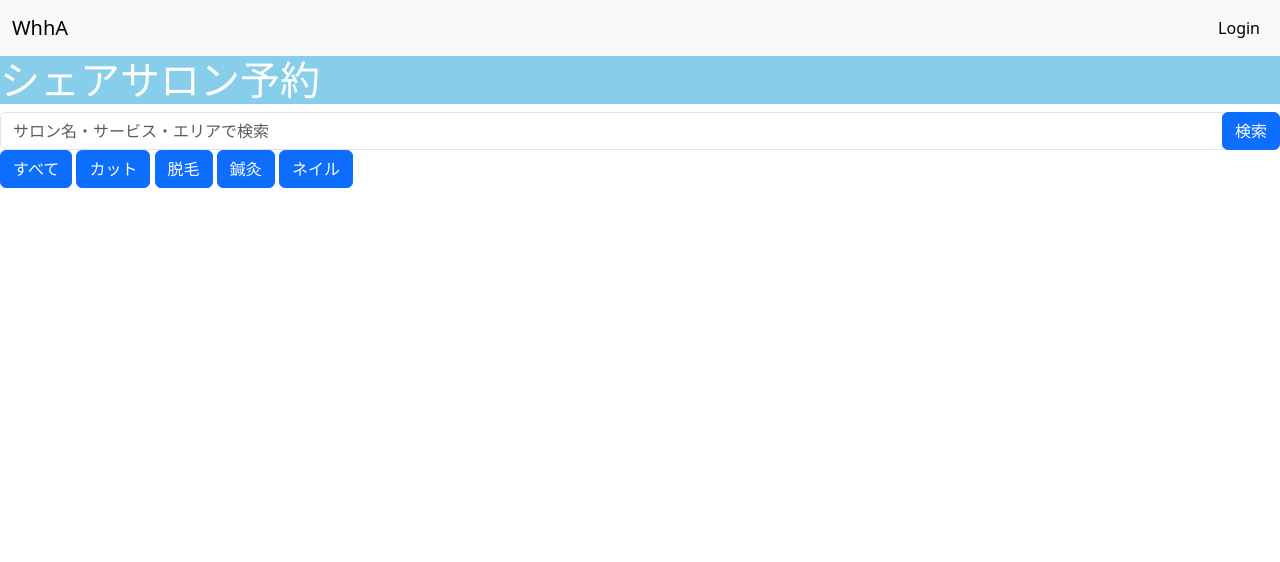
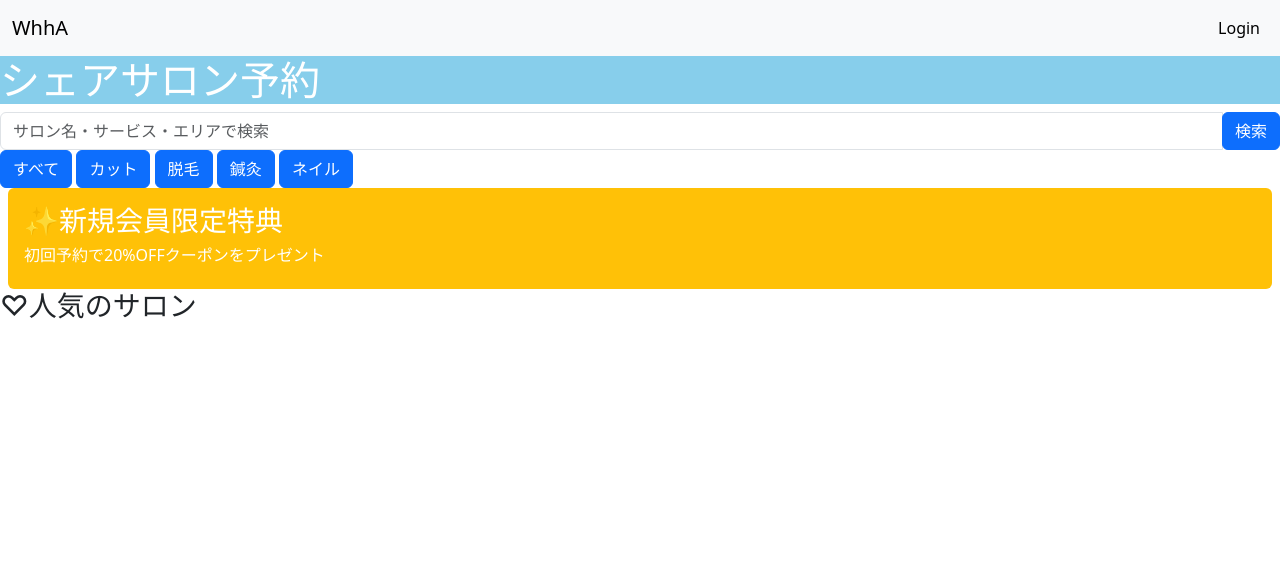
Before and after one commit to kbanchi-school/many-booking-site, a Flask app: page /home/ in a window 1280 px wide. Shown: the top 562 px of the page. Run offline with Flask 3, Linux system fonts and the light colour scheme; data that the repository does not hold is empty; some libraries are stand-ins or nearby versions.

Commit message:
ホームとおしらせをなんかなおしました

```diff
--- a/templates/home.html
+++ b/templates/home.html
@@ -14,6 +14,8 @@
 <button type="button" class="btn btn-primary">脱毛</button>
 <button type="button" class="btn btn-primary">鍼灸</button>
 <button type="button" class="btn btn-primary">ネイル</button>
+<div class="text-white bg-warning p-3 mx-2 rounded-2"><h3>✨新規会員限定特典</h3><h6>初回予約で20%OFFクーポンをプレゼント</h6></div>
+<h3>♡人気のサロン</h3>
 
 <div class="text-center">
 	{% for salon in salons %}
--- a/templates/info.html
+++ b/templates/info.html
@@ -15,7 +15,8 @@
 	<li>
 	<div class="card">
 	<div class="card-body">
-		<h5 class="card-title">{{ notification.title }}</h5>
+		<span class="badge text-bg-primary">{{ notification.title }}</span>
+
 		<h6 class="card-subtitle mb-2 text-body-secondary">{{ notification.type }}</h6>
 		<p class="card-text">{{ notification.body }}</p>
 	</div>
```
